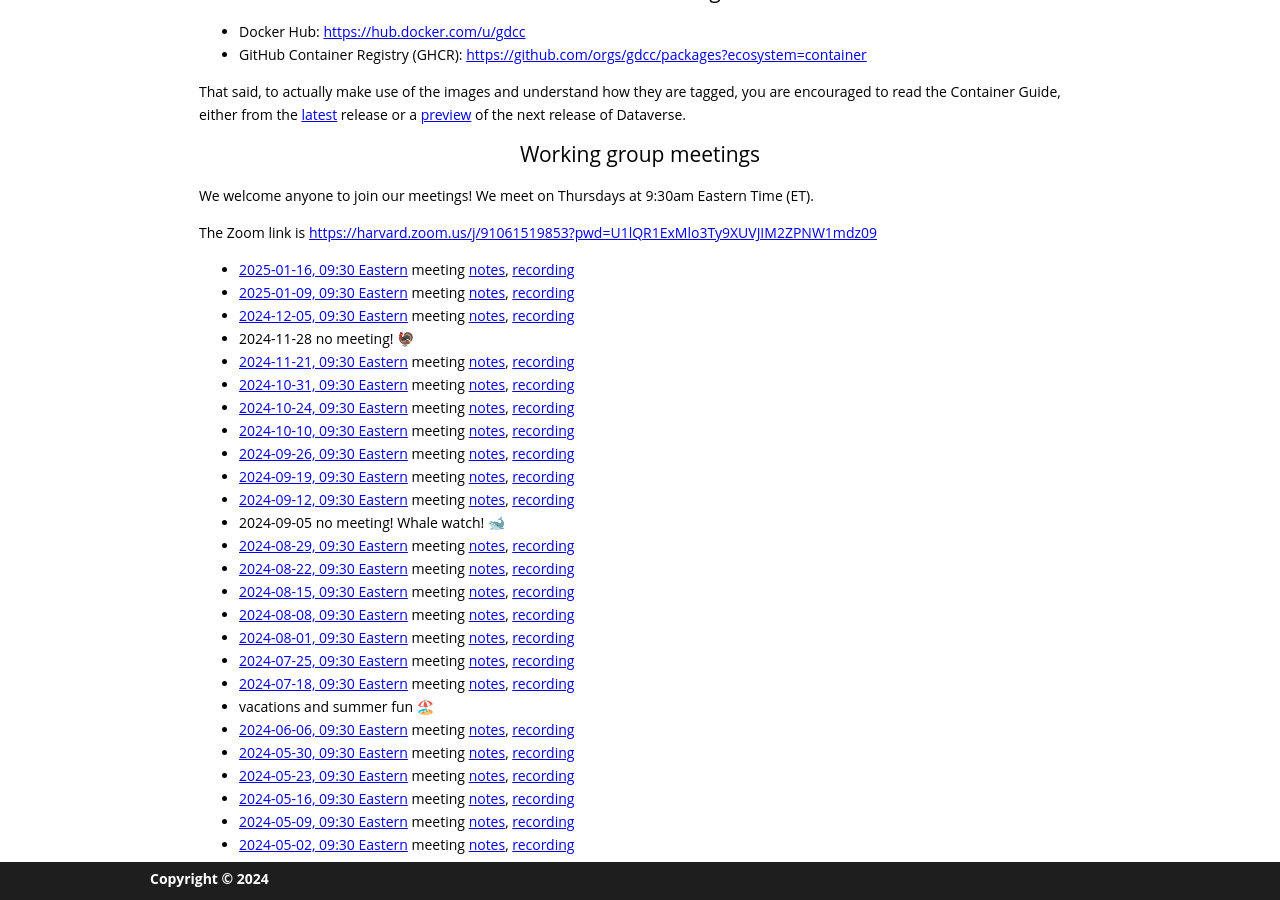
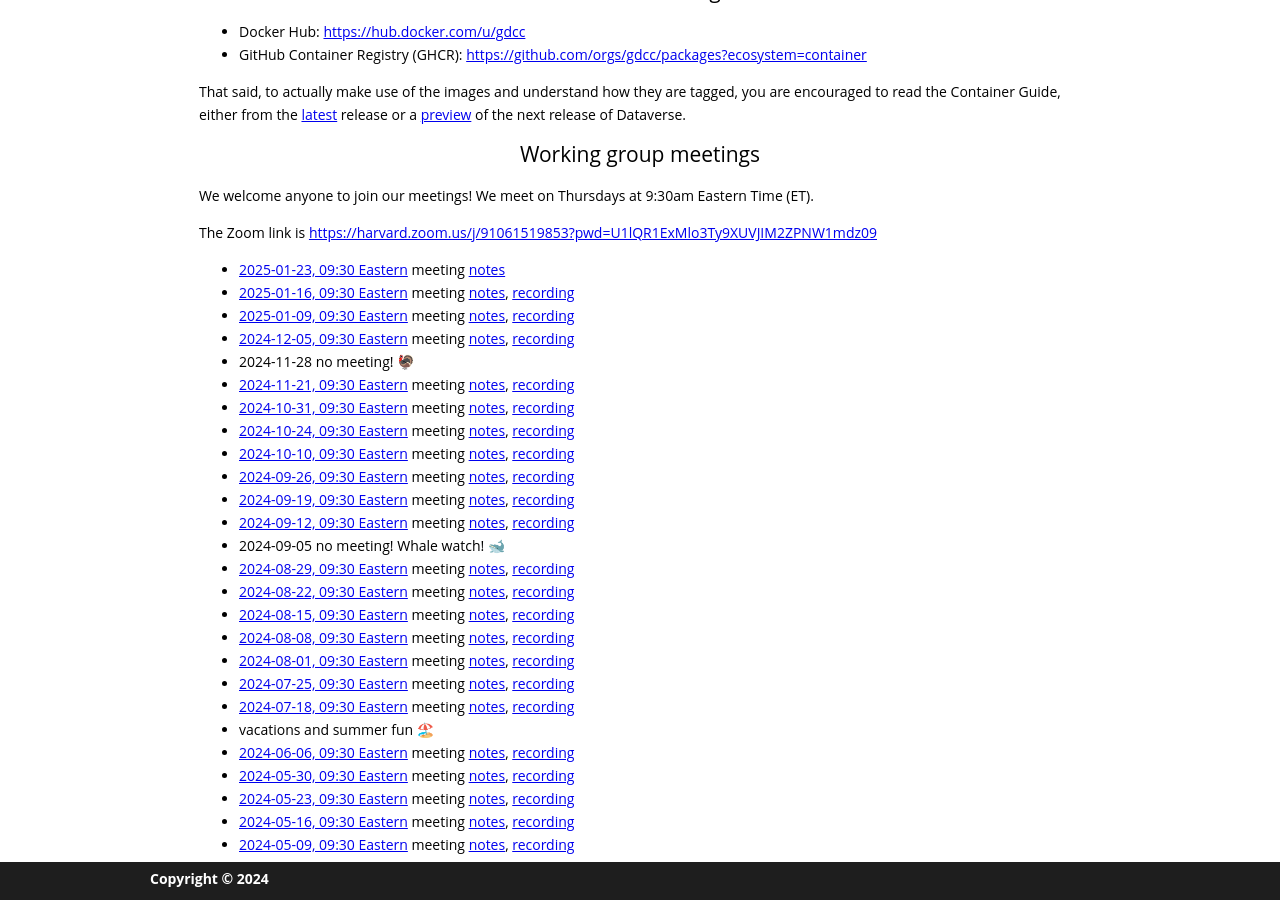
Before and after one commit to gdcc/ct.gdcc.io, a Jekyll site: the page built from index.md, in a window 1280 px wide and 900 px high, scrolled down 730 px. Built offline with Jekyll 4.4.1, drawn with Linux system fonts in a browser that asks for light colours; our own code applies the rules of GitHub Pages for plain Markdown files.

Commit message:
add next meeting

```diff
--- a/index.md
+++ b/index.md
@@ -22,6 +22,7 @@ We welcome anyone to join our meetings! We meet on Thursdays at 9:30am Eastern T
 
 The Zoom link is <https://harvard.zoom.us/j/91061519853?pwd=U1lQR1ExMlo3Ty9XUVJIM2ZPNW1mdz09>
 
+- [2025-01-23, 09:30 Eastern](https://time.is/compare/0930_23_Jan_2025_in_Boston) meeting [notes](https://docs.google.com/document/d/1ma1G2QiN8OPqVEb5dB5cdG7x4qRXgA8DS9bQlmgx0sA/edit?usp=sharing)
 - [2025-01-16, 09:30 Eastern](https://time.is/compare/0930_16_Jan_2025_in_Boston) meeting [notes](https://docs.google.com/document/d/1CJG249DQypMXx2eEa0aAa8fPtFHz2qSia6C3ErRCrgM/edit?usp=sharing), [recording](https://harvard.zoom.us/rec/share/LqBTcSDDkTyKMRxjmpOcIQe-lmBYxCxeOWqGBpDIHIOCf4sIzGwxjGIl2YZsRC1w.lxbSWTOpY-iZs11I)
 - [2025-01-09, 09:30 Eastern](https://time.is/compare/0930_09_Jan_2025_in_Boston) meeting [notes](https://docs.google.com/document/d/18V9WNLfTeOiQR5FylZm2zO_ciyVr2AwprM3Ys2s6DKQ/edit?usp=sharing), [recording](https://harvard.zoom.us/rec/share/bJWx5wRUJFcLBBzvVtsn3nyetiH4NCCaq8LCd9A38KVnUFu0JVsAZU4CpdBumhuK.OpYY92mE7fhFqw31)
 - [2024-12-05, 09:30 Eastern](https://time.is/compare/0930_05_Dec_2024_in_Boston) meeting [notes](https://docs.google.com/document/d/1qZnns9AnZ-I0mfPaBmXjXhO7Sc__WQlnhec7nolFiNg/edit?usp=sharing), [recording](https://harvard.zoom.us/rec/share/nIW-dbHCZ37iFjYEsdlNBxyiK53_CZa3-0SpCahR9OiiJ4YpnKym0UCuWiEPXCJM.1BrDAaIjAUj7J_Vz)
```
